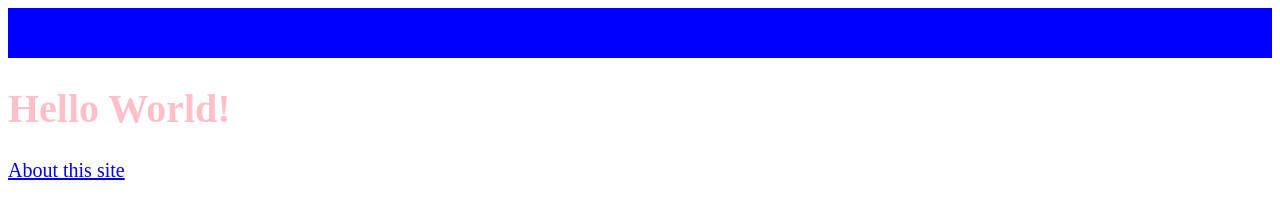
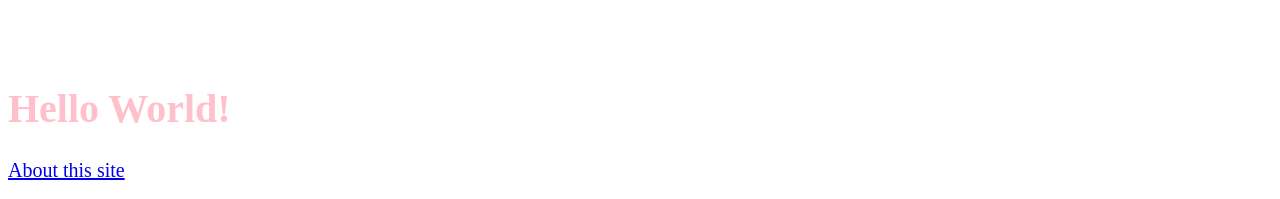
Before and after one commit to autumngreenbean/resume, a plain HTML site: page index.html in a window 1280 px wide. Shown: the top 199 px of the page. Drawn offline with Linux system fonts and the light colour scheme.

Commit message:
Update index.html

```diff
--- a/index.html
+++ b/index.html
@@ -5,9 +5,9 @@
  height: 50px;
  overflow: hidden;
  position: relative;
-background: #0000ffff;
-color:  #0000ffff;
-border: 1px  #0000ffff;
+background: white;
+color:  white;
+border: 0px white;
 }
 .scroll-left p {
  position: absolute;
```
